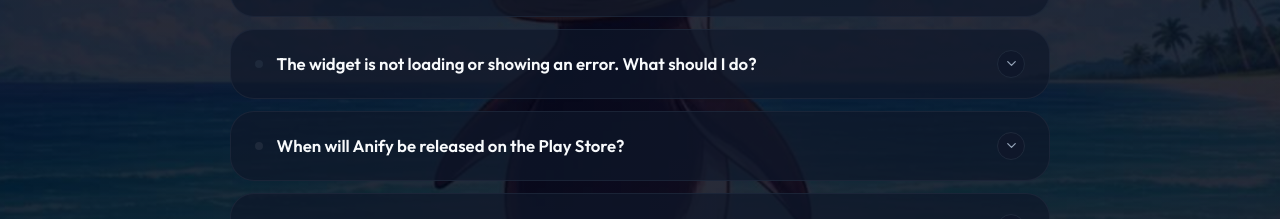
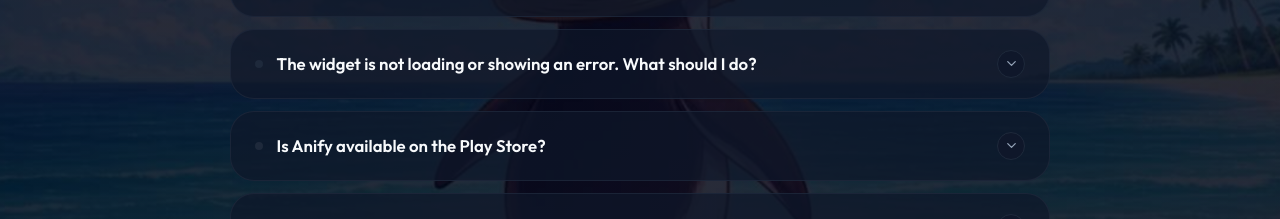
Before and after one commit to satyakiran29/skdev-web, a React (Vite) app: page /faq in a window 1280 px wide. Shown: the part 1020-1239 px from the top of the page. Built offline with nearby package versions, Linux system fonts and the light colour scheme.

Commit message:
Update FAQ.jsx

```diff
--- a/src/pages/FAQ.jsx
+++ b/src/pages/FAQ.jsx
@@ -58,9 +58,9 @@ const faqs = [
   },
   {
     category: 'Apps & Widgets',
-    question: 'When will Anify be released on the Play Store?',
+    question: 'Is Anify available on the Play Store?',
     answer:
-      'Anify is currently in active development. Follow us on Telegram (@anify_app) or check the News page for the latest release updates and beta announcements.',
+      'Yes! Anify is now officially live on Google Play. You can download it for free at https://play.google.com/store/apps/details?id=com.skdev.anify. It brings anime-themed widgets, beautiful wallpapers, and more — all in one app!',
   },
   {
     category: 'Apps & Widgets',
@@ -80,7 +80,7 @@ const faqs = [
     category: 'Privacy',
     question: 'Are your apps ad-free?',
     answer:
-      'Gwalls is completely ad-free. Aniset is a paid app with no ads. Anify is free and may include minimal, non-intrusive ads to support ongoing development.',
+      'Gwalls is completely ad-free. Aniset is a paid app with no ads. Anify is free and may include minimal, non-intrusive ads to support ongoing development. Follow us on Telegram for updates on any future ad-free options.',
   },
   {
     category: 'Privacy',
```
